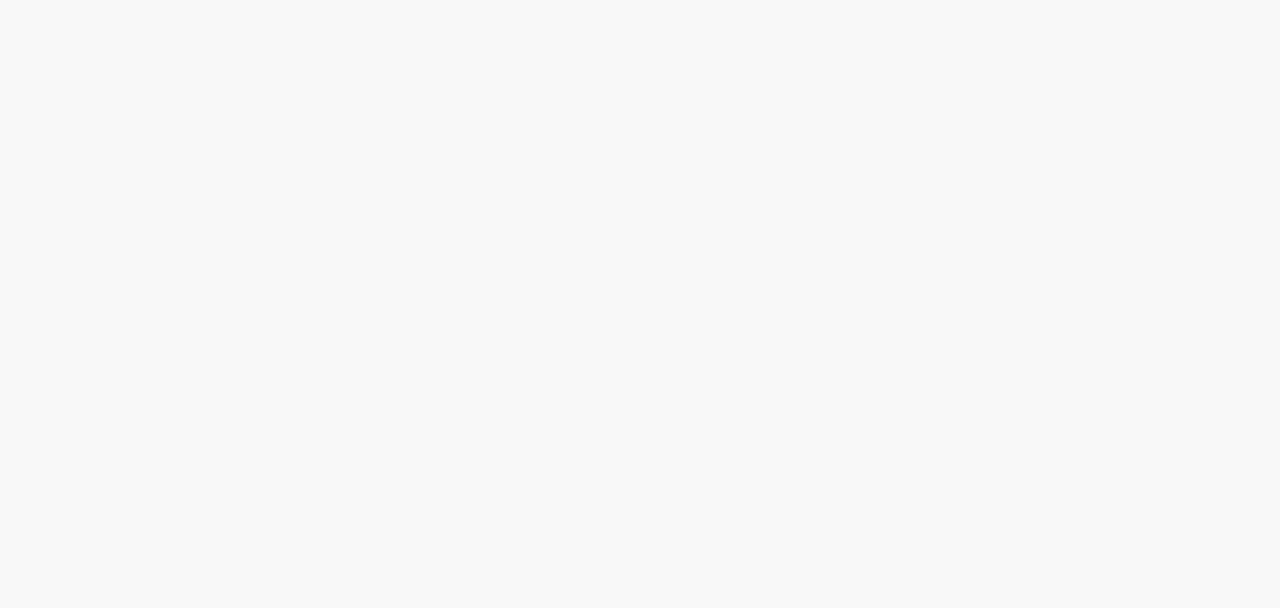
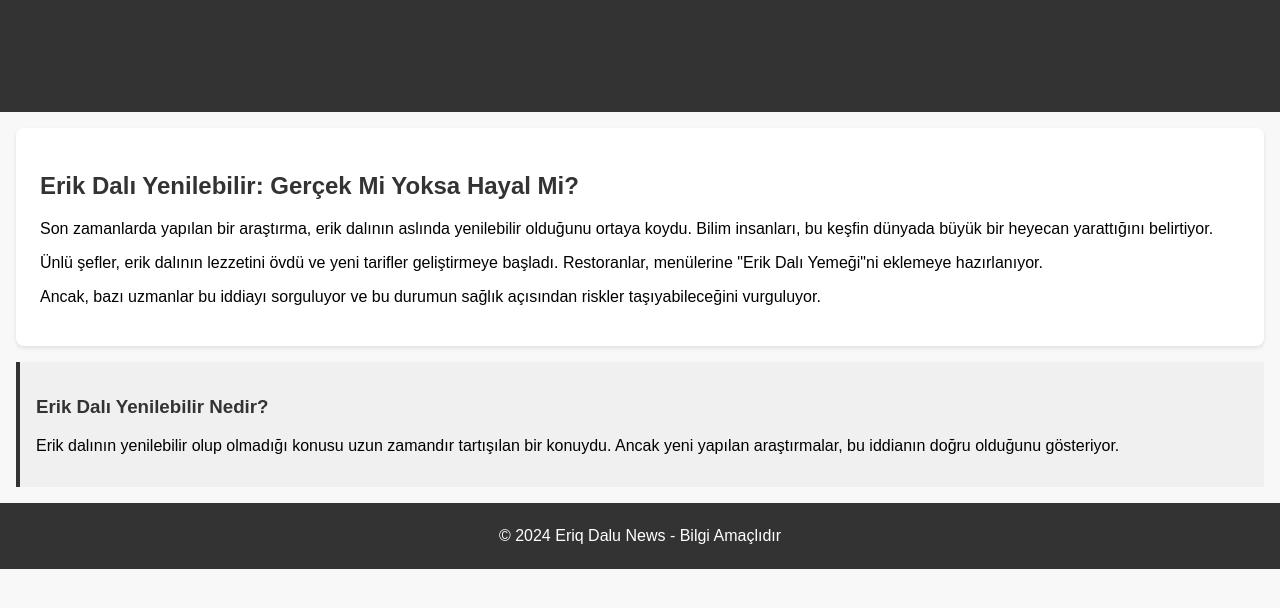
Before and after one commit to smartlizardpy/News, a plain HTML site: page index.html in a window 1280 px wide. Drawn offline with Linux system fonts and the light colour scheme.

Commit message:
Update index.html

```diff
--- a/index.html
+++ b/index.html
@@ -3,7 +3,7 @@
 <head>
 <meta charset="UTF-8">
 <meta name="viewport" content="width=device-width, initial-scale=1.0">
-<title>Edible Plum Branches - Erik Dalı Yenilebilir!</title>
+<title>Eriq Dalu News</title>
 <style>
     body {
         font-family: Arial, sans-serif;
@@ -39,3 +39,28 @@
         background-color: #333;
         color: #fff;
         text-align: center;
+        padding: 0.5rem;
+    }
+</style>
+</head>
+<body>
+<header>
+    <h1>Erik Dalı Yenilebilir - Yeni Bir Lezzet Keşfi!</h1>
+</header>
+<main>
+    <article>
+        <h2>Erik Dalı Yenilebilir: Gerçek Mi Yoksa Hayal Mi?</h2>
+        <p>Son zamanlarda yapılan bir araştırma, erik dalının aslında yenilebilir olduğunu ortaya koydu. Bilim insanları, bu keşfin dünyada büyük bir heyecan yarattığını belirtiyor.</p>
+        <p>Ünlü şefler, erik dalının lezzetini övdü ve yeni tarifler geliştirmeye başladı. Restoranlar, menülerine "Erik Dalı Yemeği"ni eklemeye hazırlanıyor.</p>
+        <p>Ancak, bazı uzmanlar bu iddiayı sorguluyor ve bu durumun sağlık açısından riskler taşıyabileceğini vurguluyor.</p>
+    </article>
+    <aside>
+        <h3>Erik Dalı Yenilebilir Nedir?</h3>
+        <p>Erik dalının yenilebilir olup olmadığı konusu uzun zamandır tartışılan bir konuydu. Ancak yeni yapılan araştırmalar, bu iddianın doğru olduğunu gösteriyor.</p>
+    </aside>
+</main>
+<footer>
+    <p>&copy; 2024 Eriq Dalu News - Bilgi Amaçlıdır</p>
+</footer>
+</body>
+</html>
```
